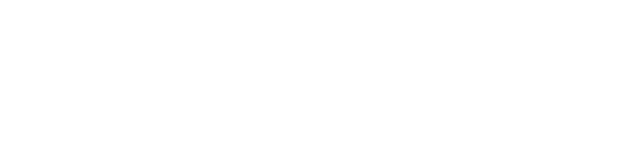
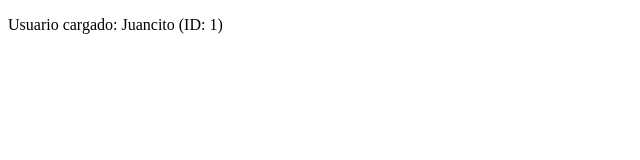
Before and after one commit to SantiagoQuintanilla/Laboratorio17IDWeb, a plain HTML site: page Ejercicio16/index.html in a window 1280 px wide. Shown: the whole page, without its empty margins (0-640 px from the left). Drawn offline with Linux system fonts and the light colour scheme.

Commit message:
Finalizado Ejercicio 16

```diff
--- a/Ejercicio16/Ejercicio16.js
+++ b/Ejercicio16/Ejercicio16.js
@@ -0,0 +1,18 @@
+function cargarUsuario() {
+    return new Promise(resolve => {
+        const tiempo=Math.floor(Math.random()*(1500-800+1))+800;
+        setTimeout(() => {
+            const usuario={
+                id: 1,
+                nombre: "Juancito"
+            };
+            resolve(usuario);
+        }, tiempo);
+    });
+}
+async function mostrarUsuario() {
+    const usuario=await cargarUsuario();
+    document.getElementById("salida").textContent=
+        "Usuario cargado: "+usuario.nombre+" (ID: "+usuario.id+")";
+}
+mostrarUsuario();
--- a/Ejercicio16/index.html
+++ b/Ejercicio16/index.html
@@ -6,6 +6,8 @@
     <title>Ejercicio 16</title>
 </head>
 <body>
+    <p id="salida"></p>
+
     <script src="Ejercicio16.js"></script>
 </body>
 </html>
```
